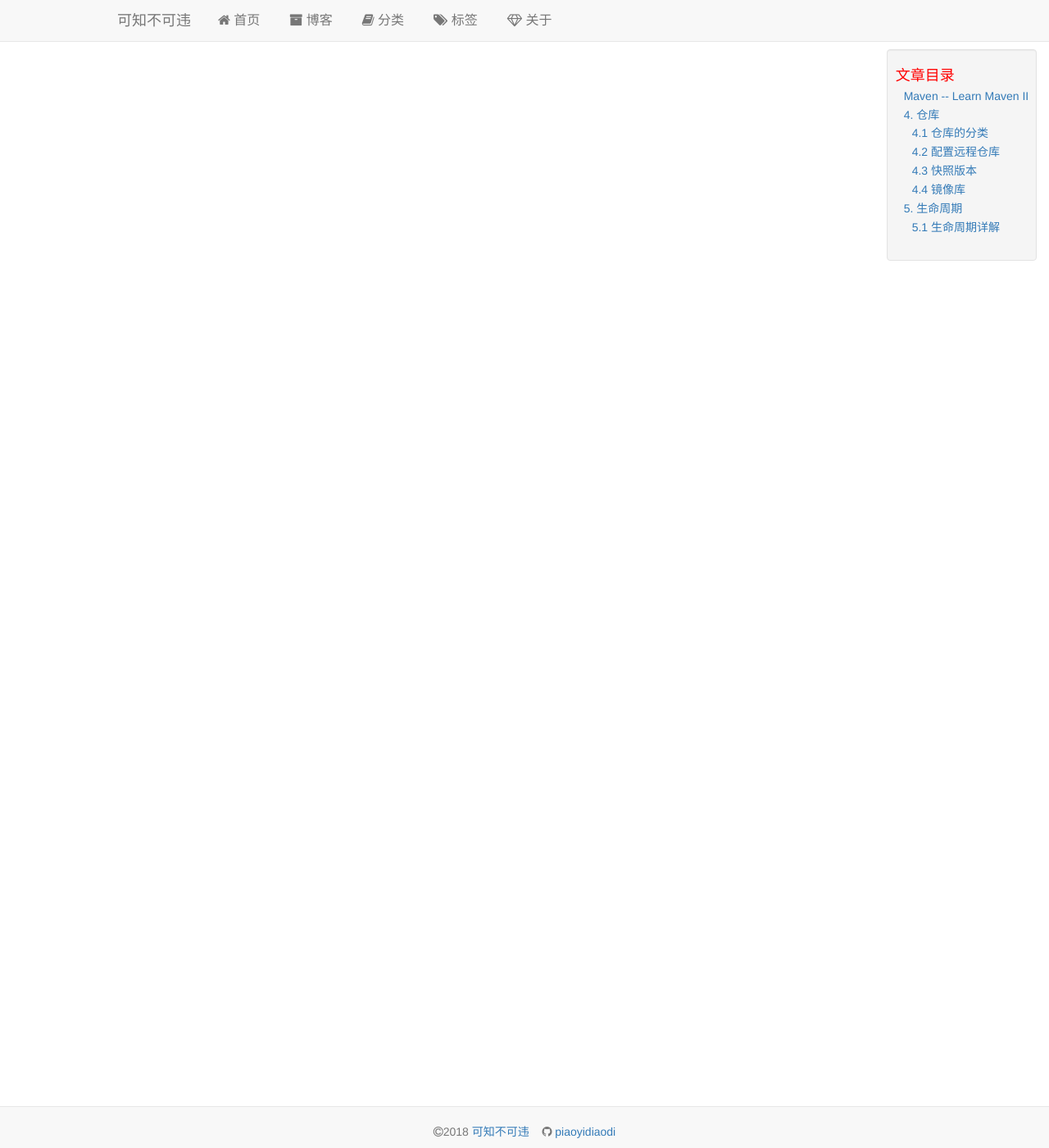
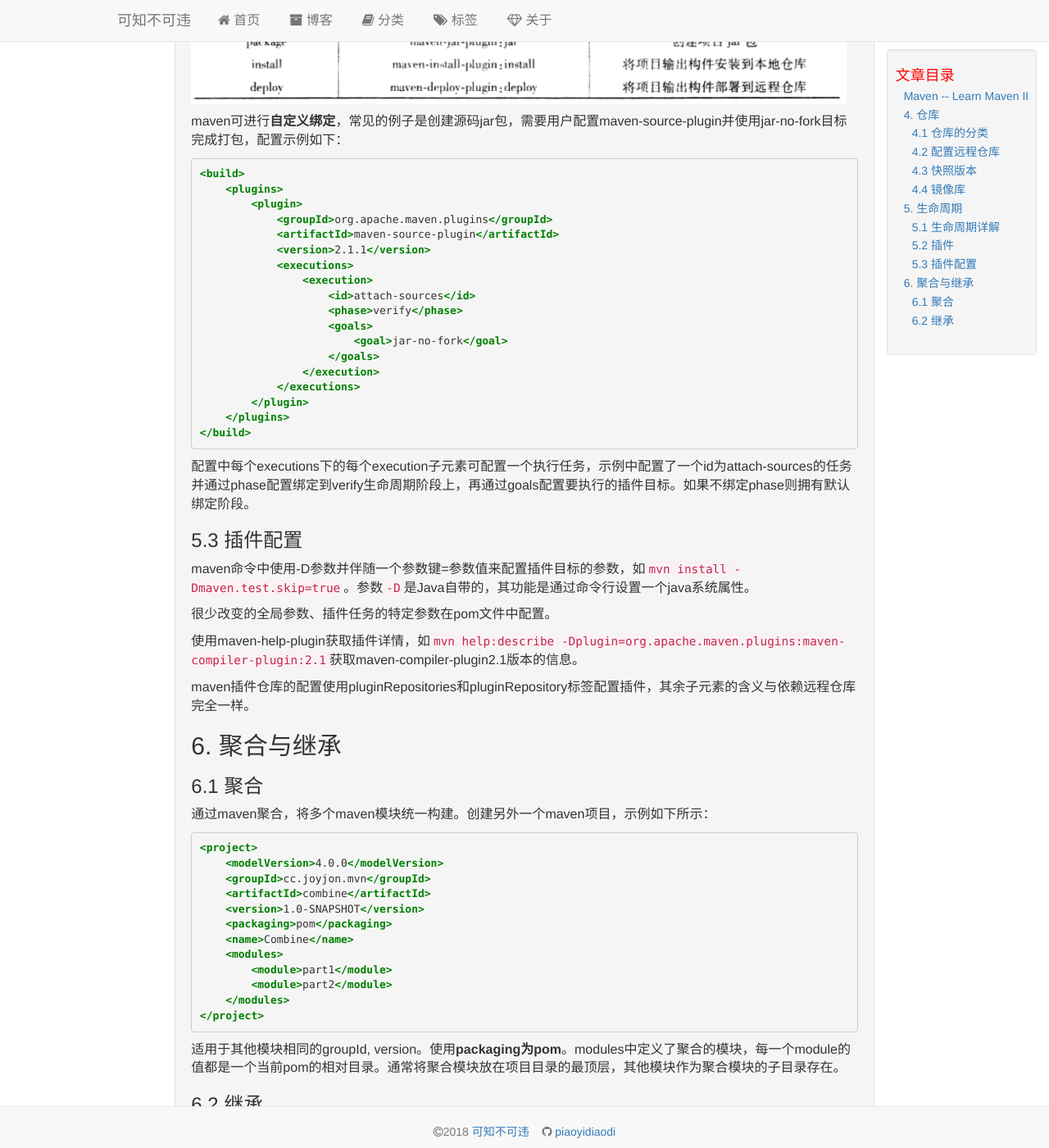
Before and after one commit to piaoyidaodi/piaoyidaodi.github.io, a Jekyll site: the page built from _posts/2018-03-27-learn-maven-II.md, in a window 1280 px wide and 1400 px high, scrolled down 3855 px. Shown: the whole window at 82% size. Built offline with Jekyll 4.4.1, drawn with Linux system fonts in a browser that asks for light colours; some of the changed text lies outside the part shown.

Commit message:
20180327 maven night

````diff
--- a/_posts/2018-03-27-learn-maven-II.md
+++ b/_posts/2018-03-27-learn-maven-II.md
@@ -87,16 +87,19 @@
 ### 5.1 生命周期详解
 
 maven拥有三套相互独立的生命周期：`clean, default, site`。
+
 - clean，生命周期的目的是清理项目。
 - default，生命周期的目的是构建项目。
 - site，生命周期的目的是建立项目站点。
 
 **clean生命周期**包含三个阶段：
+
 - `pre-clean`：执行一些清理前需要完成的工作。
 - `clean`：清理上一次构建生成的文件。
 - `post-clean`：执行一些清理后需要完成的工作。
 
 **default生命周期**定义了真正构建所需要执行的所有步骤，是生命周期中最核心的部分，阶段如下：
+
 - `validate`。
 - `initialize`。
 - `generate-sources`。
@@ -120,3 +123,91 @@
 - `verify`。
 - `install`：将包安装到maven本地仓库，供本地maven项目使用。
 - `deploy`：将最终的包复制到远程仓库，供其他开发人员和maven项目使用。
+
+**site生命周期**包含以下阶段：
+
+- `pre-site`：执行一些在生成项目站点之前需要完成的工作。
+- `site`：生成项目站点文档。
+- `post-site`：执行一些在生成项目站点之后需要完成的工作。
+- `site-deploy`：将生成的项目站点发布到服务器上。
+
+**命令行与生命周期**，命令行执行maven任务最主要的方式就是调用maven生命周期函数。各个生命周期是相互独立的，而生命周期的阶段是有前后依赖关系的。
+
+- `mvn clean`：调用clean生命周期的clean阶段。实际执行阶段为clean生命周期的pre-clean和clean阶段。
+- `mvn test`：调用default生命周期的test阶段。实际执行阶段为default生命周期的validate, initialize等直到test的所有阶段。
+- `mvn clean install`：调用clean生命周期的pre-clean和clean阶段，以及default生命周期从validate到install的所有阶段。
+- `mvn clean deploy site-deploy`：调用clean生命周期的clean阶段、default生命周期的deploy阶段，以及site生命周期的site-deploy阶段，该命令结合了maven所有三个生命周期。
+
+### 5.2 插件
+
+一个插件具有多项功能，每一个功能就是一个插件目标。写法为`pre:post`格式。如compile:compile是maven-compile-plugin的compile目标。
+
+maven的生命周期阶段与插件的目标互相绑定，以完成某个具体的构建任务。如编译这一任务对应了default生命周期的compile阶段，而maven-compile-plugin的compile目标可完成该任务。
+
+maven的**内置绑定**如下图所示：
+
+clean, site生命周期阶段与插件目标默认绑定关系如下图所示：
+![clean site](/assets/img/maven/20180327_maven_clean_site.png)
+
+default生命周期阶段与插件目标默认绑定关系如下图所示（打包为jar）：
+![clean site](/assets/img/maven/20180327_maven_default.png)
+
+maven可进行**自定义绑定**，常见的例子是创建源码jar包，需要用户配置maven-source-plugin并使用jar-no-fork目标完成打包，配置示例如下：
+
+```xml
+<build>
+    <plugins>
+        <plugin>
+            <groupId>org.apache.maven.plugins</groupId>
+            <artifactId>maven-source-plugin</artifactId>
+            <version>2.1.1</version>
+            <executions>
+                <execution>
+                    <id>attach-sources</id>
+                    <phase>verify</phase>
+                    <goals>
+                        <goal>jar-no-fork</goal>
+                    </goals>
+                </execution>
+            </executions>
+        </plugin>
+    </plugins>
+</build>
+```
+
+配置中每个executions下的每个execution子元素可配置一个执行任务，示例中配置了一个id为attach-sources的任务并通过phase配置绑定到verify生命周期阶段上，再通过goals配置要执行的插件目标。如果不绑定phase则拥有默认绑定阶段。
+
+### 5.3 插件配置
+
+maven命令中使用-D参数并伴随一个参数键=参数值来配置插件目标的参数，如`mvn install -Dmaven.test.skip=true`。参数`-D`是Java自带的，其功能是通过命令行设置一个java系统属性。
+
+很少改变的全局参数、插件任务的特定参数在pom文件中配置。
+
+使用maven-help-plugin获取插件详情，如`mvn help:describe -Dplugin=org.apache.maven.plugins:maven-compiler-plugin:2.1`获取maven-compiler-plugin2.1版本的信息。
+
+maven插件仓库的配置使用pluginRepositories和pluginRepository标签配置插件，其余子元素的含义与依赖远程仓库完全一样。
+
+## 6. 聚合与继承
+
+### 6.1 聚合
+
+通过maven聚合，将多个maven模块统一构建。创建另外一个maven项目，示例如下所示：
+
+```xml
+<project>
+    <modelVersion>4.0.0</modelVersion>
+    <groupId>cc.joyjon.mvn</groupId>
+    <artifactId>combine</artifactId>
+    <version>1.0-SNAPSHOT</version>
+    <packaging>pom</packaging>
+    <name>Combine</name>
+    <modules>
+        <module>part1</module>
+        <module>part2</module>
+    </modules>
+</project>
+```
+
+适用于其他模块相同的groupId, version。使用**packaging为pom**。modules中定义了聚合的模块，每一个module的值都是一个当前pom的相对目录。通常将聚合模块放在项目目录的最顶层，其他模块作为聚合模块的子目录存在。
+
+### 6.2 继承
````
Also changed, not shown: assets/img/maven/20180327_maven_clean_site.png (added), assets/img/maven/20180327_maven_default.png (added).
